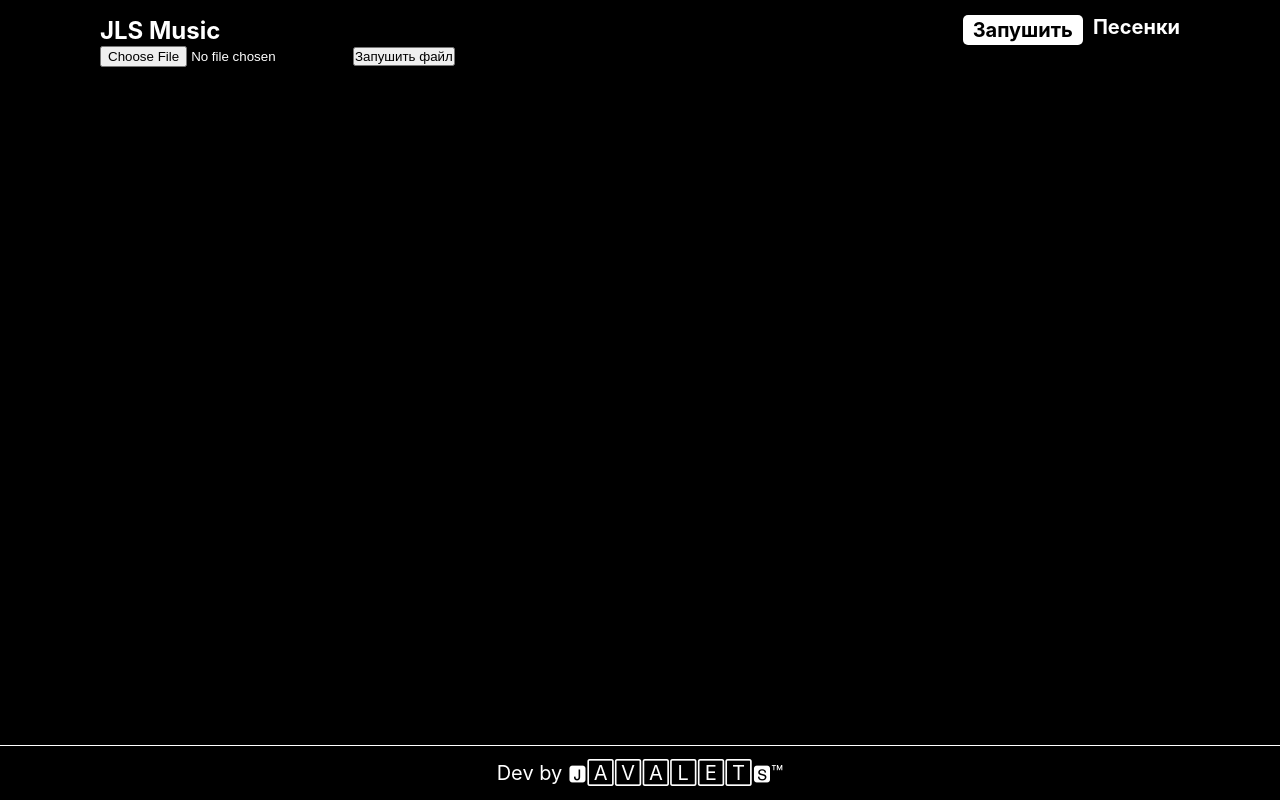
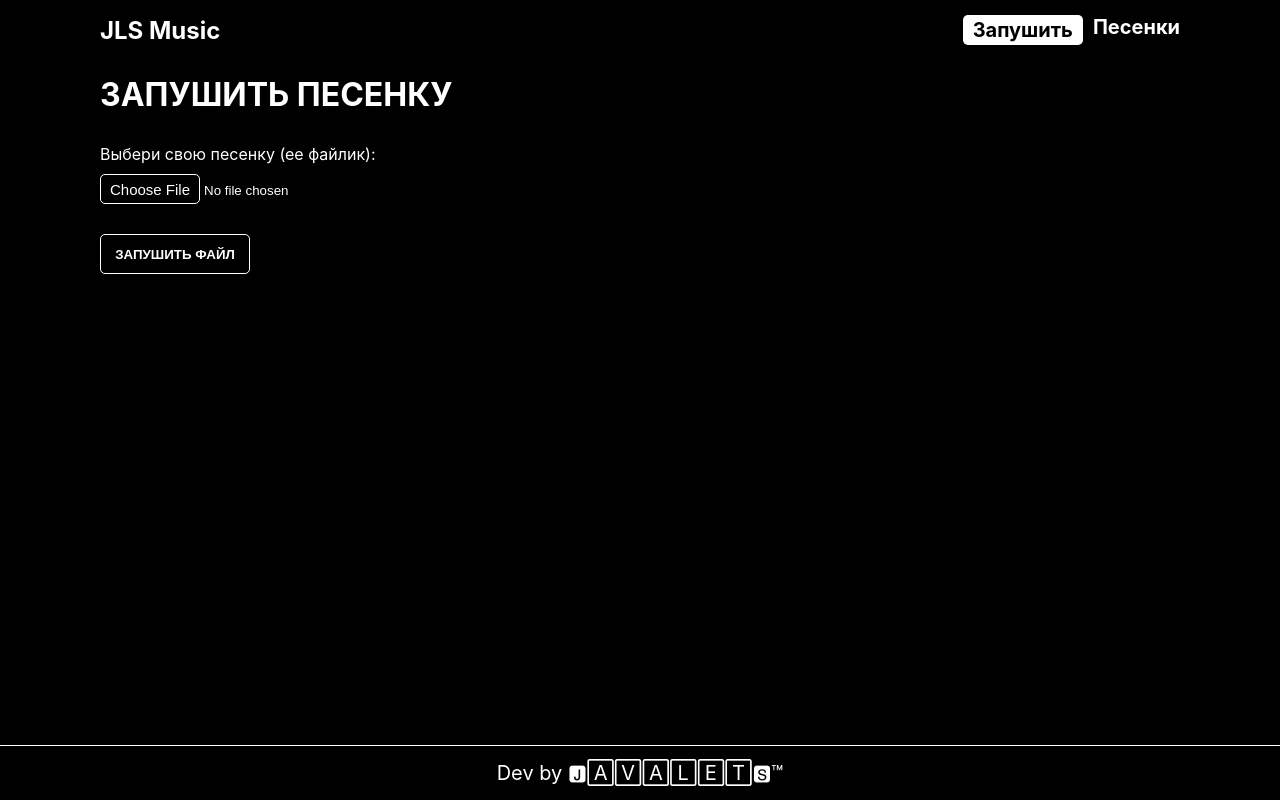
Before and after one commit to 1MishGun1/music-app, a React (Create React App) app: page /add in a window 1280 px wide. Built offline with nearby package versions, Linux system fonts and the light colour scheme.

Commit message:
import styles

```diff
--- a/src/pages/AddMusicPage/AddNewMusic.tsx
+++ b/src/pages/AddMusicPage/AddNewMusic.tsx
@@ -1,5 +1,6 @@
 import React, { useState } from "react";
 import supaBase from "../../api/supabaseClient";
+import Styles from "./AddMusicPage.module.css";
 
 export const AddNewMusic = () => {
   const [file, setFile] = useState<File | null>(null);
@@ -33,12 +34,28 @@ export const AddNewMusic = () => {
 
   return (
     <div>
-      <form onSubmit={handleFormSubmit}>
-        <input type="file" onChange={handleFileChange} />
-        <button type="submit">Запушить файл</button>
+      <h1 className={Styles["list__title"]}>Запушить песенку</h1>
+      <form onSubmit={handleFormSubmit} className={Styles["add_music__form"]}>
+        <label htmlFor="file_input">Выбери свою песенку (ее файлик):</label>
+        <input
+          type="file"
+          id="file_input"
+          accept=".mp3"
+          onChange={handleFileChange}
+          className={Styles["file__input"]}
+          required
+        />
+        <button type="submit" className={Styles["add_music__btn"]}>
+          Запушить файл
+        </button>
+        {/* <p className={Styles["message__upload"]}>Файл запушился успешно!</p> */}
       </form>
-      {successMessage && <p>{successMessage}</p>}
-      {errorMessage && <p>{errorMessage}</p>}
+      {successMessage && (
+        <p className={Styles["message__upload"]}>{successMessage}</p>
+      )}
+      {errorMessage && (
+        <p className={Styles["message__upload"]}>{errorMessage}</p>
+      )}
     </div>
   );
 };
--- a/src/pages/ListMusicPage/ListMusicPage.tsx
+++ b/src/pages/ListMusicPage/ListMusicPage.tsx
@@ -2,6 +2,7 @@ import { useState, useEffect } from "react";
 import supaBase from "../../api/supabaseClient";
 import { BASE_URL } from "../../api/supabaseClient";
 import { FaPlay, FaPause } from "react-icons/fa";
+import Styles from "./ListMusicPage.module.css";
 
 export const ListMusicPage = () => {
   const [musicList, setMusicList] = useState<string[]>([]);
@@ -28,13 +29,11 @@ export const ListMusicPage = () => {
 
   const handlePlay = (fileName: string) => {
     if (isPlaying && currentAudio === fileName) {
-      // Если аудио уже играет, останавливаем его
       if (audioElement) {
         audioElement.pause();
         setIsPlaying(false);
       }
     } else {
-      // Если аудио не играет, начинаем воспроизведение
       const newAudio = new Audio(
         `${BASE_URL}/storage/v1/object/musics/${fileName}`
       );
@@ -47,16 +46,19 @@ export const ListMusicPage = () => {
 
   return (
     <div>
-      <h1>Все песенки</h1>
-      <div className="music__items">
+      <h1 className={Styles["list__title"]}>Все песенки</h1>
+      <div className={Styles["music__items"]}>
         {musicList.map((fileName, index) => (
-          <div key={index} className="music__item">
+          <div key={index} className={Styles["music__item"]}>
             {fileName}
-            <button onClick={() => handlePlay(fileName)}>
+            <button
+              onClick={() => handlePlay(fileName)}
+              className={Styles["manage_music__btn"]}
+            >
               {isPlaying && currentAudio === fileName ? (
-                <FaPause />
+                <FaPause className={Styles["music__btn"]} />
               ) : (
-                <FaPlay />
+                <FaPlay className={Styles["music__btn"]} />
               )}
             </button>
           </div>
```
